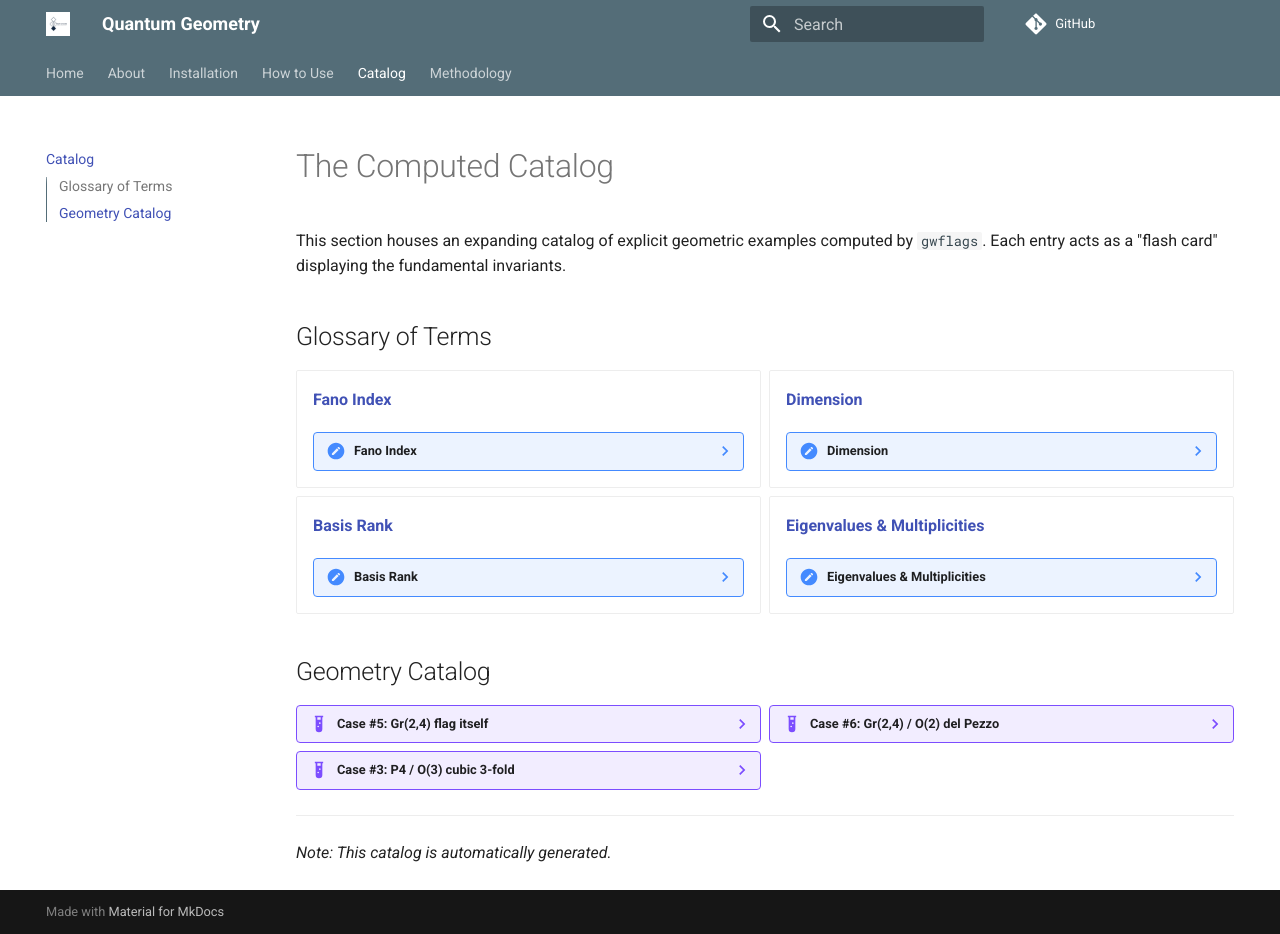
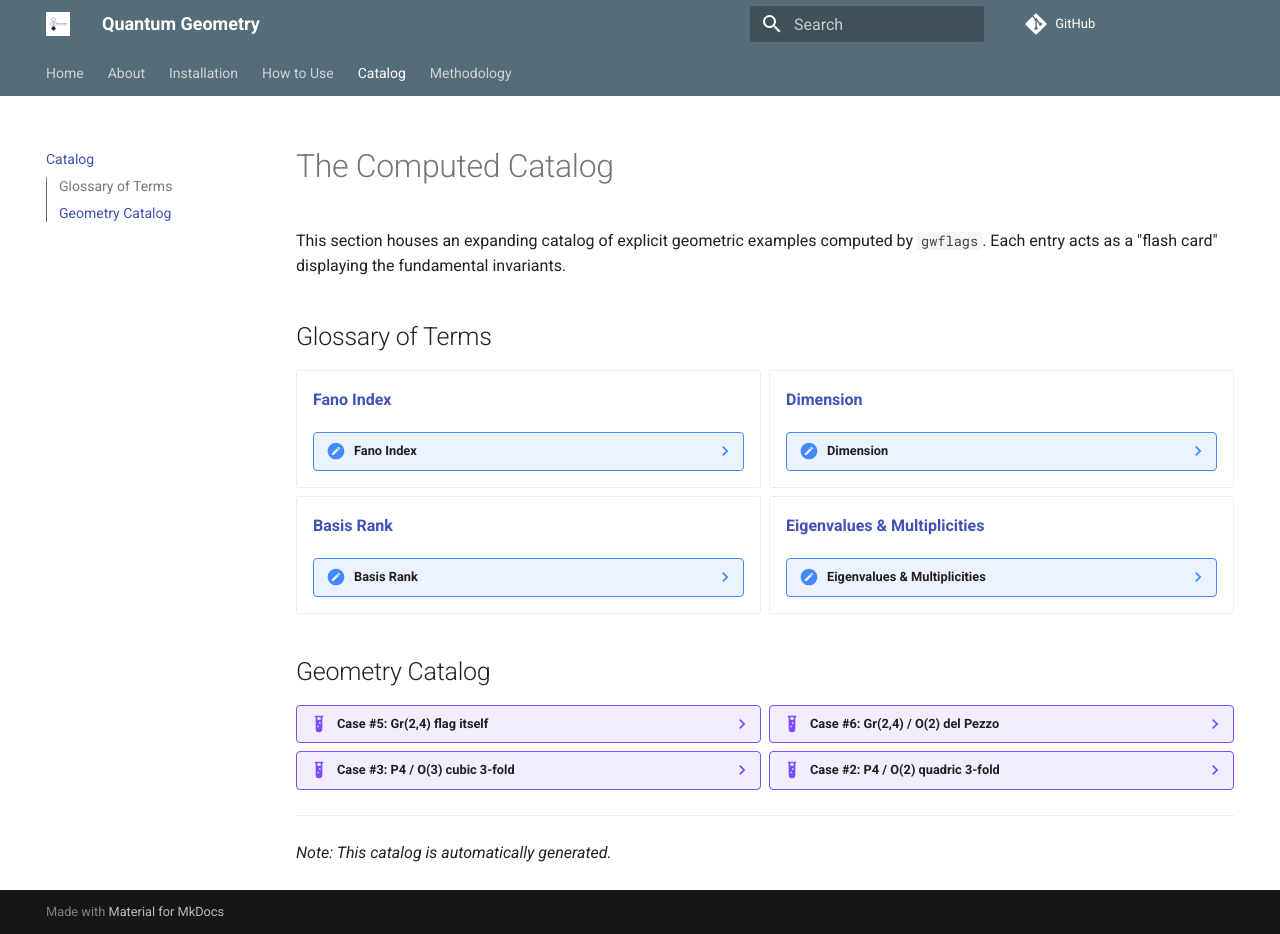
Before and after one commit to leonardofcavenaghi/atomicdecompositions, an MkDocs documentation site: the page built from docs/catalog.md, in a window 1280 px wide and 934 px high. Built offline with MkDocs 1.6.1 and Material for MkDocs 9.7.7, drawn with Linux system fonts in a browser that asks for light colours; comment, search, counter and statistics services are not loaded; some of the changed lines change nothing that is shown.

Commit message:
Auto-update catalog with new case

```diff
--- a/docs/catalog.md
+++ b/docs/catalog.md
@@ -73,6 +73,23 @@ This section houses an expanding catalog of explicit geometric examples computed
         $$
 
 
+??? example "Case #2: P4 / O(2)  quadric 3-fold"
+    - **Ambient Space:** `A4`
+    - **Dimension:** 3
+    - **Fano Index:** 3
+    - **Basis Rank:** 5
+    - **Eigenvalues:** 4.762 (mult: 1), -3*2**(2/3)/2 - 3*2**(2/3)*sqrt(3)*I/2 (mult: 1), -3*2**(2/3)/2 + 3*2**(2/3)*sqrt(3)*I/2 (mult: 1), 0.0 (mult: 1)
+    - **Hodge Diamond ($h^{p,q}$):**
+        $$
+        \begin{pmatrix}
+        1 & 0 & 0 & 0 \\
+        0 & 1 & 0 & 0 \\
+        0 & 0 & 1 & 0 \\
+        0 & 0 & 0 & 1 \\
+        \end{pmatrix}
+        $$
+
+
 </div>
 
 ***
```
